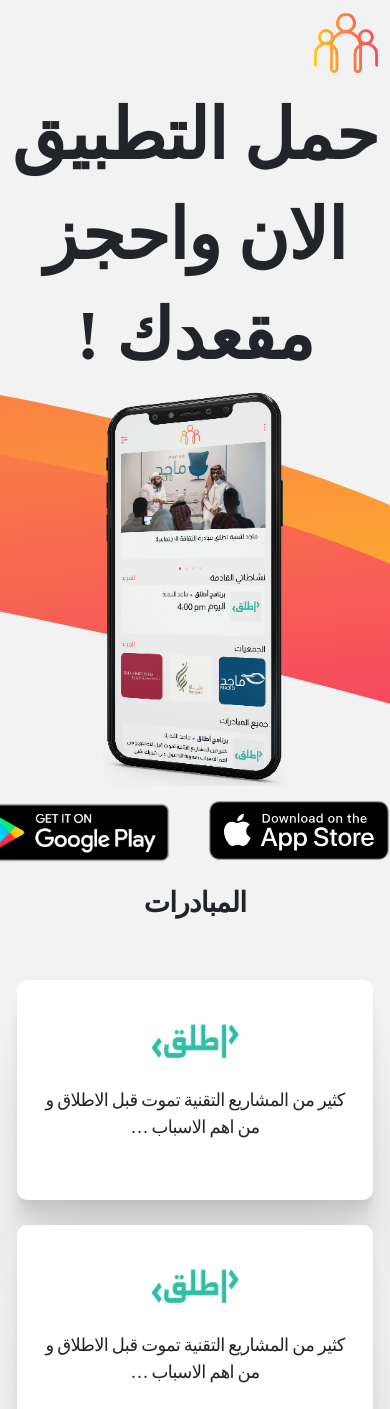
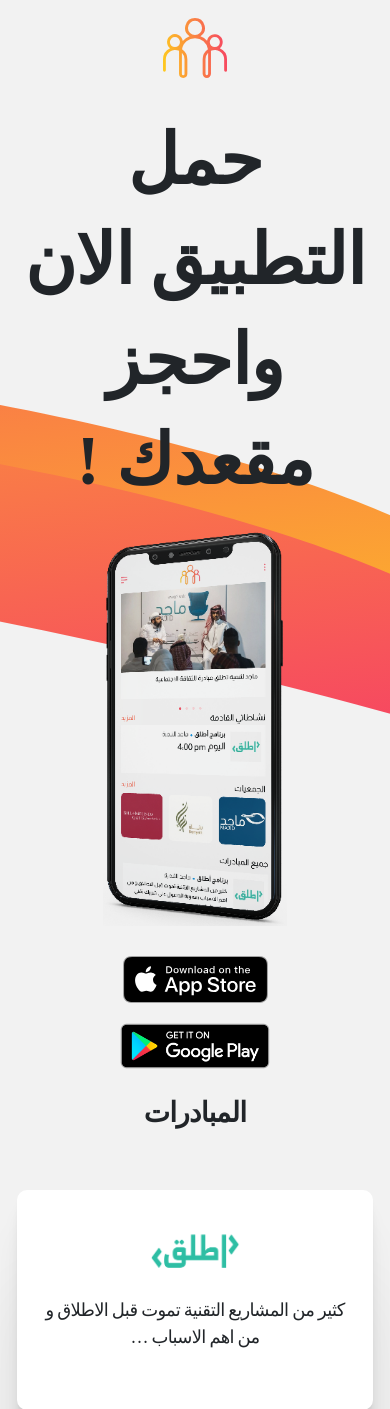
Before and after one commit to DevMedo/socialthon, a Django app: page / in a window 390 px wide. Shown: the top 1409 px of the page. Run offline with Django 3.2, Linux system fonts and the light colour scheme; some libraries are stand-ins or nearby versions; some web fonts are replaced.

Commit message:
last commit i guess

```diff
--- a/app/templates/app/homepage.html
+++ b/app/templates/app/homepage.html
@@ -71,16 +71,16 @@
                     <a href="https://github.com/YousefBaj/Socialthon"><img class="hero-image-phone" src="{% static 'images/iphone_app.png' %}" alt=""></a>
                 </div>
                </div>
-               <div class="col-lg-6"></div>
+               <div class="col-lg-6 ddom"></div>
 
-               <div class="col-lg-6">
+               <div class="col-lg-6 col-12">
                <div class="row">
-                <div class="col-lg-6 col-6">
+                <div class="col-lg-6 col-12">
                     <a href="https://github.com/YousefBaj/Socialthon"><img class="app-store" src="{% static 'images/app-store.svg' %}" alt=""></a>
                 </div>
 
-                <div class="col-lg-6 col-6">
-                    <img class="google-play" src="{% static 'images/google-play-badge.png' %}" alt="">
+                <div class="col-lg-6 col-12">
+                    <a href="https://github.com/YousefBaj/Socialthon"><img class="google-play" src="{% static 'images/google-play-badge.png' %}" alt=""></a>
                 </div>
 
             </div><div class="col-lg-6"></div>
@@ -90,7 +90,7 @@
 
     <section>
         <div class="container">
-            <section name="initives">
+            <section name="initives" class="modm">
                 <div class="row">
                 <div class="col-lg-12 text-center mb-5">
                 <h1 class="extra_bold">المبادرات</h1>
--- a/static/css/style.css
+++ b/static/css/style.css
@@ -159,13 +159,38 @@
   float: none;
   text-align: center;
   display: block;
-  margin: 15px auto;
+  margin: 5px auto;
+}
+.app-store{
+  margin-top: 30px;
+  width: 145px;
+}
+.hero-banner{
+  position: relative;
+  height: 800px;
+  overflow: visible;
 }
 .google-play{
-  float: none;
   text-align: center;
   display: block;
-  margin: 4px auto;
+  margin: 5px auto;
+  width: 170px;
 }
-
+.navbar-toggler{
+  display: none;
 }
+.navbar-brand{
+  display: block;
+  padding: 0!important;
+  margin: 10px auto!important;
+}
+.hero-text{
+  padding: 15px;
+}
+.ddom{
+  display: none;
+}
+.modm{
+  margin-top: 200px;
+}
+}
```
